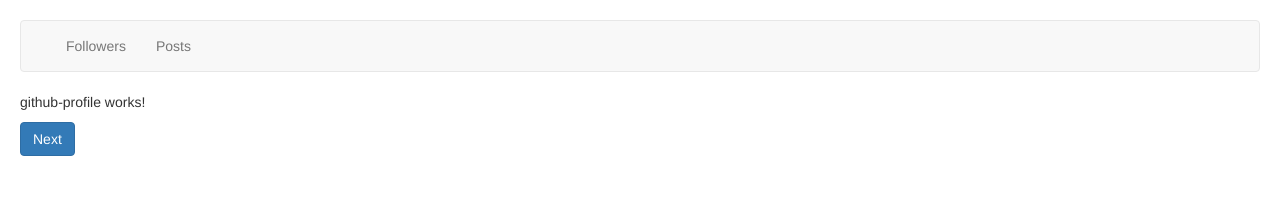
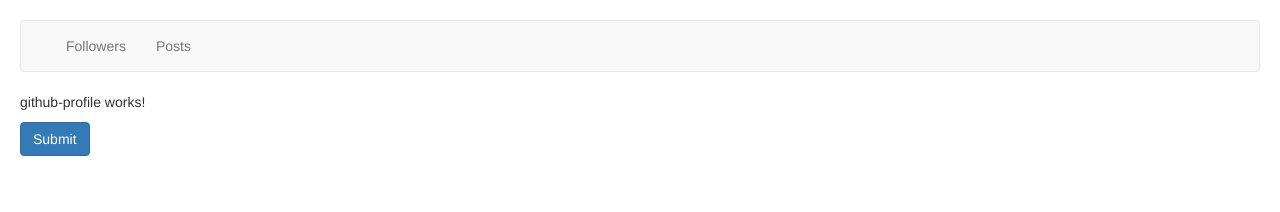
Before and after one commit to 1feanyi/typescript-sandbox, an Angular app: page /followers/1/1 in a window 1280 px wide. Shown: the top 212 px of the page. Built offline with nearby package versions, Linux system fonts and the light colour scheme; what protractor would draw is missing.

Commit message:
navigating programmatically

```diff
--- a/src/app/github-profile/github-profile.component.html
+++ b/src/app/github-profile/github-profile.component.html
@@ -3,6 +3,7 @@
 </p>
 <button
   [routerLink]="['/followers', 1234]"
-  class="btn btn-primary">
-  Next
+  class="btn btn-primary"
+  (click)="submit()">
+  Submit
 </button>
--- a/src/app/github-profile/github-profile.component.ts
+++ b/src/app/github-profile/github-profile.component.ts
@@ -1,4 +1,4 @@
-import { ActivatedRoute, Params } from '@angular/router';
+import { Router } from '@angular/router';
 import { Component, OnInit } from '@angular/core';
 
 @Component({
@@ -6,18 +6,14 @@ import { Component, OnInit } from '@angular/core';
   templateUrl: './github-profile.component.html',
   styleUrls: ['./github-profile.component.css']
 })
-export class GithubProfileComponent implements OnInit {
+export class GithubProfileComponent {
 
-  constructor(private route: ActivatedRoute) { }
+  constructor(private router: Router) { }
 
-  ngOnInit() {
-    let id = this.route.snapshot.paramMap.get('id');
-    console.log(id);
-
-    // this.route.paramMap
-    //   .subscribe(params => {
-    //     console.log(params.get('id'));
-    //   });
+  submit() {
+    this.router.navigate(['/followers'], {
+      queryParams: {page: 1, order: 'newest'}
+    });
   }
 
 }
```
